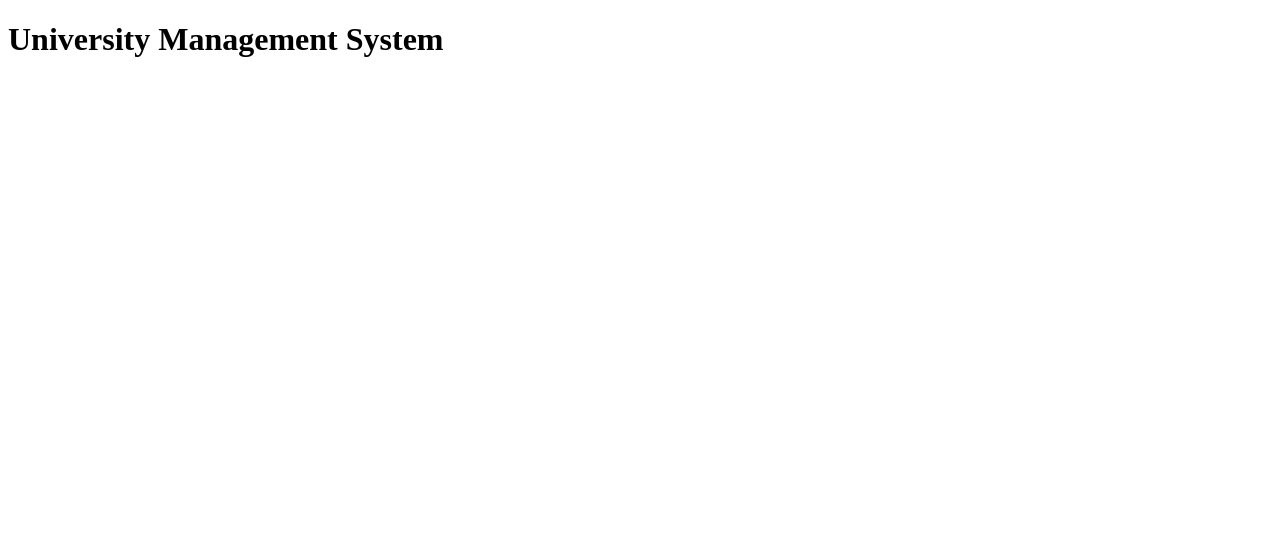
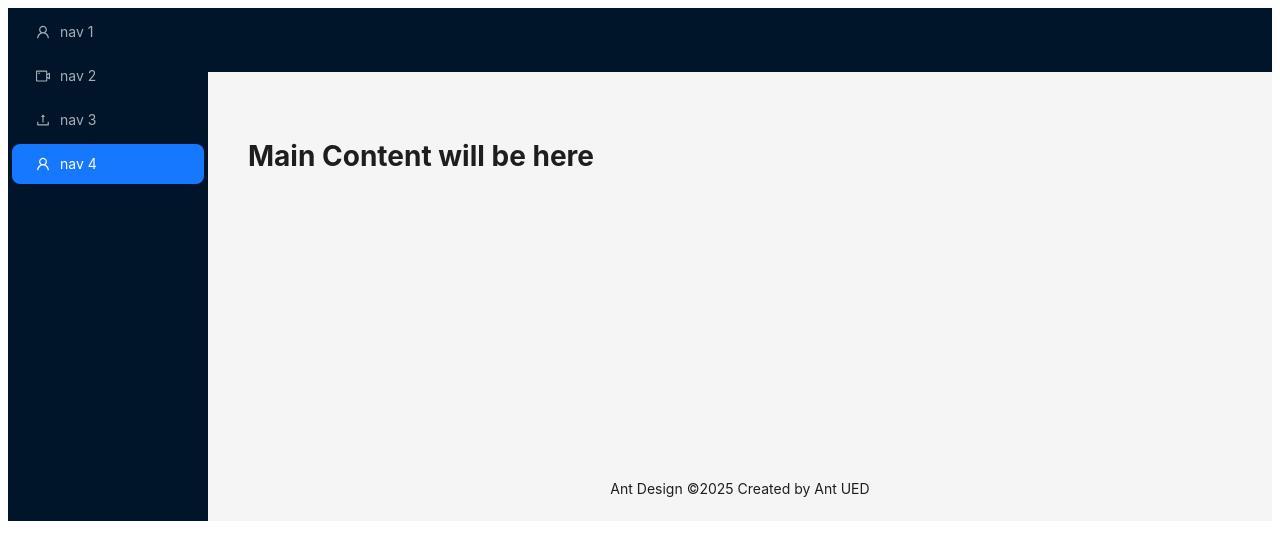
Before and after one commit to yeasinrafee/uni-project-client, a React (Vite) app: page / in a window 1280 px wide. Shown: the top 560 px of the page. Built offline with nearby package versions, Linux system fonts and the light colour scheme.

Commit message:
MainLayout

```diff
--- a/src/App.tsx
+++ b/src/App.tsx
@@ -1,8 +1,10 @@
+import MainLayout from './components/layout/MainLayout';
+
 function App() {
   return (
     <>
       <div>
-        <h1>University Management System</h1>
+        <MainLayout />
       </div>
     </>
   );
--- /dev/null
+++ b/src/components/layout/MainLayout.tsx
@@ -0,0 +1,61 @@
+import {
+  UploadOutlined,
+  UserOutlined,
+  VideoCameraOutlined,
+} from '@ant-design/icons';
+import { Layout, Menu } from 'antd';
+import { createElement } from 'react';
+
+const { Header, Content, Footer, Sider } = Layout;
+
+const items = [
+  UserOutlined,
+  VideoCameraOutlined,
+  UploadOutlined,
+  UserOutlined,
+].map((icon, index) => ({
+  key: String(index + 1),
+  icon: createElement(icon),
+  label: `nav ${index + 1}`,
+}));
+
+export default function MainLayout() {
+  return (
+    <Layout>
+      <Sider
+        breakpoint='lg'
+        collapsedWidth='0'
+        onBreakpoint={(broken) => {
+          console.log(broken);
+        }}
+        onCollapse={(collapsed, type) => {
+          console.log(collapsed, type);
+        }}
+      >
+        <div className='demo-logo-vertical' />
+        <Menu
+          theme='dark'
+          mode='inline'
+          defaultSelectedKeys={['4']}
+          items={items}
+        />
+      </Sider>
+      <Layout>
+        <Header style={{ padding: 0 }} />
+        <Content style={{ margin: '24px 16px 0' }}>
+          <div
+            style={{
+              padding: 24,
+              minHeight: 360,
+            }}
+          >
+            <h1>Main Content will be here</h1>
+          </div>
+        </Content>
+        <Footer style={{ textAlign: 'center' }}>
+          Ant Design ©{new Date().getFullYear()} Created by Ant UED
+        </Footer>
+      </Layout>
+    </Layout>
+  );
+}
```
